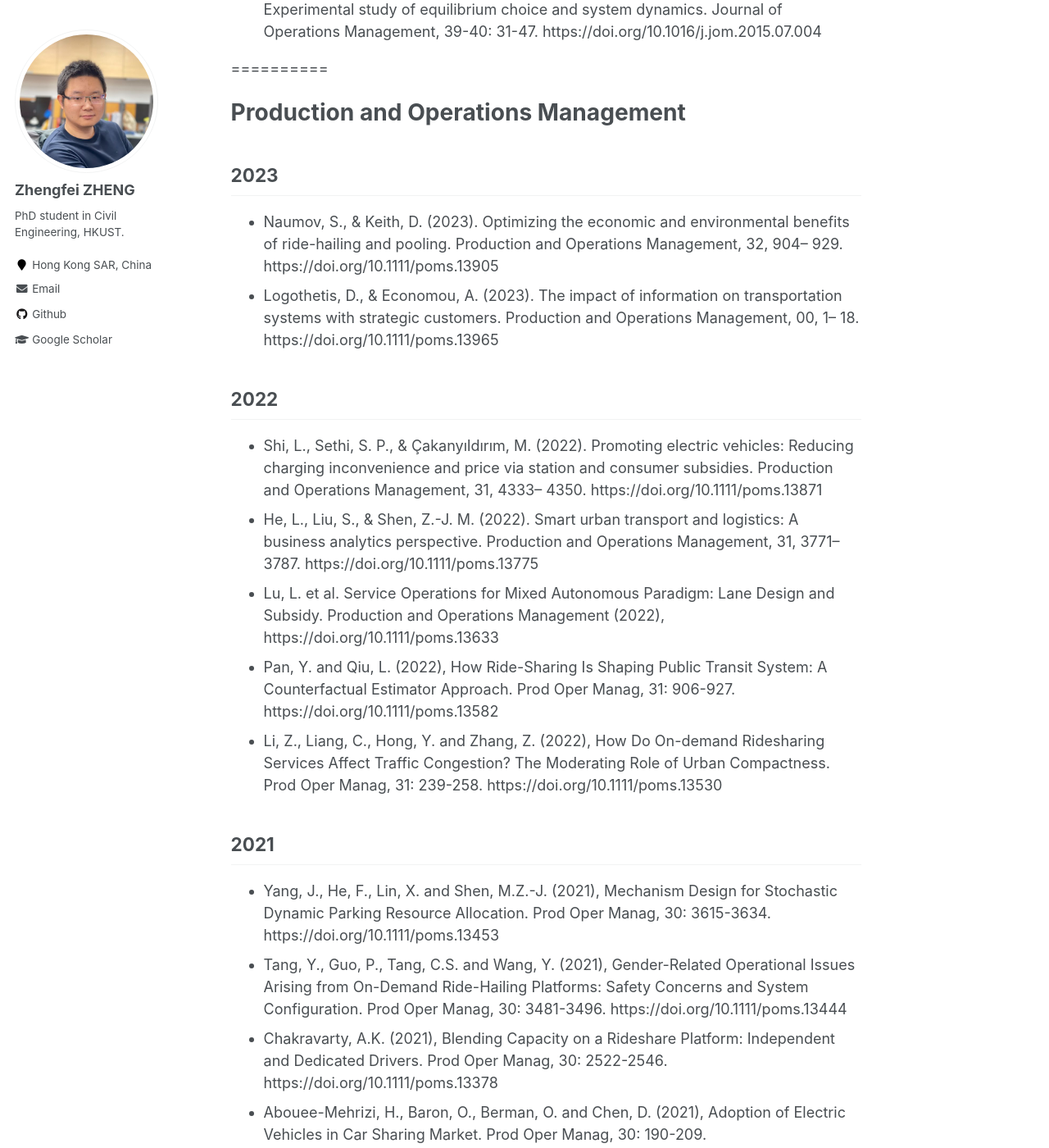
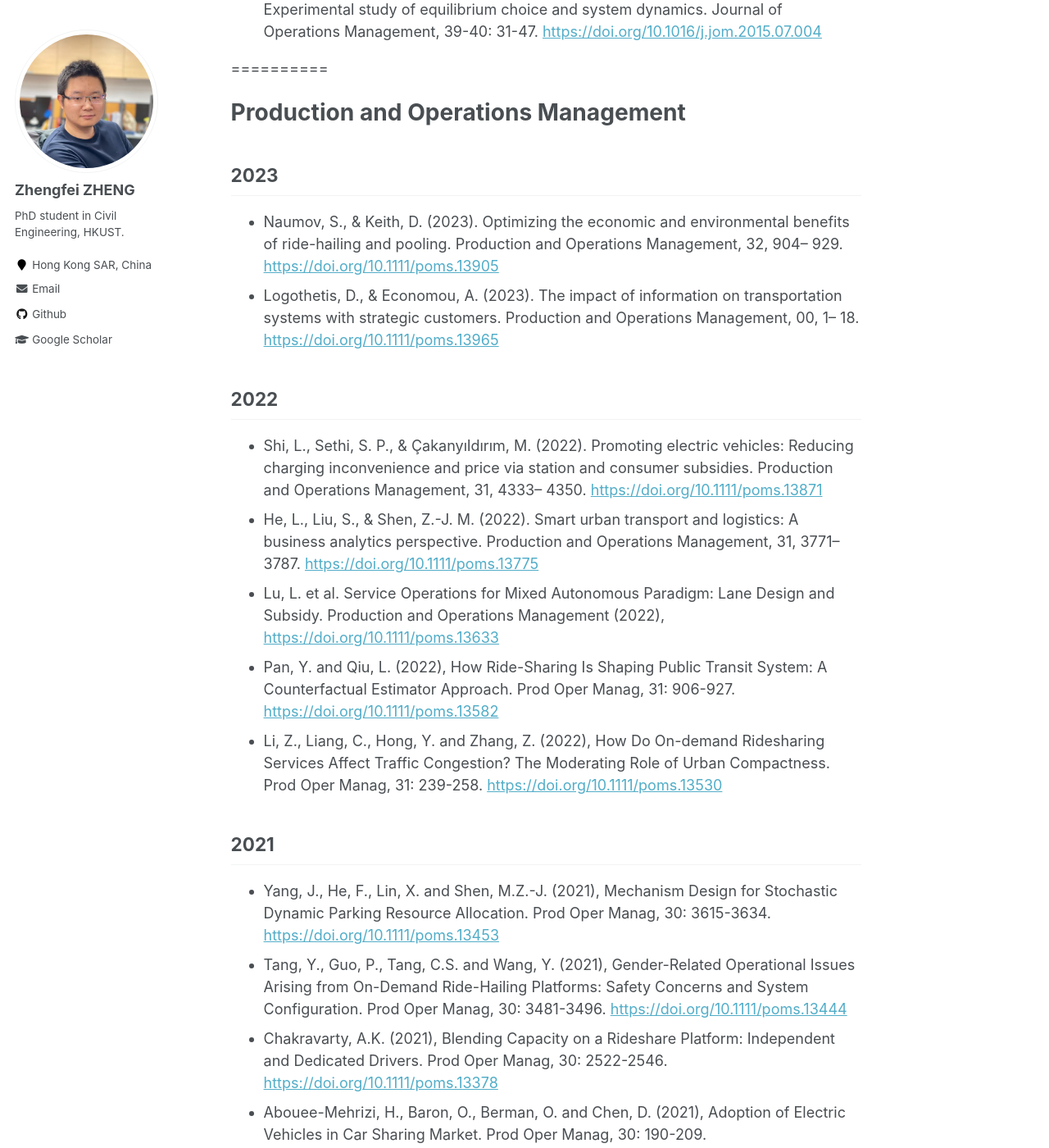
Before and after one commit to zf-z/zf-z.github.io, a Jekyll site: the page built from _posts/2023-04-26-UTD24-Transportation.md, in a window 1280 px wide and 1400 px high, scrolled down 1689 px. Shown: the whole window at 82% size. Built offline with Jekyll 4.4.1, drawn with Linux system fonts in a browser that asks for light colours; some of the changed text lies outside the part shown.

Commit message:
Update 2023-04-26-UTD24-Transportation.md

```diff
--- a/_posts/2023-04-26-UTD24-Transportation.md
+++ b/_posts/2023-04-26-UTD24-Transportation.md
@@ -7,29 +7,29 @@ tags:
   - Literature
   - Transportation
 ---
-The following list is updated from Ye Hongbo‘s github [repository](https://github.com/hb-ye/UTD24-Transportation/blob/main/README.md).  We collect a list of papers in UTD24 journals that are related to transportation for interested readers. Note that this list is not exhaustive, only caters for our own interests.
+The following list is updated from Ye Hongbo‘s [github repository](https://github.com/hb-ye/UTD24-Transportation/blob/main/README.md).  We collect a list of papers in UTD24 journals that are related to transportation for interested readers. Note that this list is not exhaustive, only caters for our own interests.
 
 # Journal of Operations Management
 
 ## 2023
-* Naumov, S., Keith, D. R., & Sterman, J. D. (2023). Accelerating vehicle fleet turnover to achieve sustainable mobility goals. Journal of Operations Management, 69( 1), 36– 66. https://doi.org/10.1002/joom.1173
-* Wang, L., Rabinovich, E., & Guda, H. (2023). An analysis of operating efficiency and policy implications in last-mile transportation following Amazon's integration. Journal of Operations Management, 69( 1), 9– 35. https://doi.org/10.1002/joom.1172
+* Naumov, S., Keith, D. R., & Sterman, J. D. (2023). Accelerating vehicle fleet turnover to achieve sustainable mobility goals. Journal of Operations Management, 69( 1), 36– 66. <https://doi.org/10.1002/joom.1173>
+* Wang, L., Rabinovich, E., & Guda, H. (2023). An analysis of operating efficiency and policy implications in last-mile transportation following Amazon's integration. Journal of Operations Management, 69( 1), 9– 35. <https://doi.org/10.1002/joom.1172>
 
 ## 2022
-* Barrios, J. M., Hochberg, Y. V., & Yi, H. (2022). The cost of convenience: Ridehailing and traffic fatalities. Journal of Operations Management, 1– 33. https://doi.org/10.1002/joom.1221
-* Castillo, V. E., Mollenkopf, D. A., Bell, J. E., & Esper, T. L. (2022). Designing technology for on-demand delivery: The effect of customer tipping on crowdsourced driver behavior and last mile performance. Journal of Operations Management, 68(5), 424– 453. https://doi.org/10.1002/joom.1187
+* Barrios, J. M., Hochberg, Y. V., & Yi, H. (2022). The cost of convenience: Ridehailing and traffic fatalities. Journal of Operations Management, 1– 33. <https://doi.org/10.1002/joom.1221>
+* Castillo, V. E., Mollenkopf, D. A., Bell, J. E., & Esper, T. L. (2022). Designing technology for on-demand delivery: The effect of customer tipping on crowdsourced driver behavior and last mile performance. Journal of Operations Management, 68(5), 424– 453. <https://doi.org/10.1002/joom.1187>
 
 ## 2021
-* Öhman, M, Hiltunen, M, Virtanen, K, Holmström, J. Frontlog. (2021). Scheduling in aircraft line maintenance: From explorative solution design to theoretical insight into buffer management. J Oper Manag. 2021; 67: 120– 151. https://doi.org/10.1002/joom.1108
+* Öhman, M, Hiltunen, M, Virtanen, K, Holmström, J. Frontlog. (2021). Scheduling in aircraft line maintenance: From explorative solution design to theoretical insight into buffer management. J Oper Manag. 2021; 67: 120– 151. <https://doi.org/10.1002/joom.1108>
 
 ## 2019
-* Bavafa, H, Terwiesch, C. (2019). Work after work: The impact of new service delivery models on work hours. J Oper Manag. 2019; 65: 636– 658. https://doi.org/10.1002/joom.1052
+* Bavafa, H, Terwiesch, C. (2019). Work after work: The impact of new service delivery models on work hours. J Oper Manag. 2019; 65: 636– 658. <https://doi.org/10.1002/joom.1052>
 
 ## 2018
-* Ta, H., Esper, T.L. and Hofer, A.R. (2018), Designing crowdsourced delivery systems: The effect of driver disclosure and ethnic similarity. Journal of Operations Management, 60: 19-33. https://doi.org/10.1016/j.jom.2018.06.001
+* Ta, H., Esper, T.L. and Hofer, A.R. (2018), Designing crowdsourced delivery systems: The effect of driver disclosure and ethnic similarity. Journal of Operations Management, 60: 19-33. <https://doi.org/10.1016/j.jom.2018.06.001>
 
 ## 2015
-* Liu, C., Mak, V. and Rapoport, A. (2015), Cost-sharing in directed networks: Experimental study of equilibrium choice and system dynamics. Journal of Operations Management, 39-40: 31-47. https://doi.org/10.1016/j.jom.2015.07.004
+* Liu, C., Mak, V. and Rapoport, A. (2015), Cost-sharing in directed networks: Experimental study of equilibrium choice and system dynamics. Journal of Operations Management, 39-40: 31-47. <https://doi.org/10.1016/j.jom.2015.07.004>
 
 
 ==========
@@ -37,29 +37,29 @@ The following list is updated from Ye Hongbo‘s github [repository](https://git
 # Production and Operations Management
 
 ## 2023
-* Naumov, S., & Keith, D. (2023). Optimizing the economic and environmental benefits of ride-hailing and pooling. Production and Operations Management, 32, 904– 929. https://doi.org/10.1111/poms.13905
-* Logothetis, D., & Economou, A. (2023). The impact of information on transportation systems with strategic customers. Production and Operations Management, 00, 1– 18. https://doi.org/10.1111/poms.13965
+* Naumov, S., & Keith, D. (2023). Optimizing the economic and environmental benefits of ride-hailing and pooling. Production and Operations Management, 32, 904– 929. <https://doi.org/10.1111/poms.13905>
+* Logothetis, D., & Economou, A. (2023). The impact of information on transportation systems with strategic customers. Production and Operations Management, 00, 1– 18. <https://doi.org/10.1111/poms.13965>
 
 ## 2022
-* Shi, L., Sethi, S. P., & Çakanyıldırım, M. (2022). Promoting electric vehicles: Reducing charging inconvenience and price via station and consumer subsidies. Production and Operations Management, 31, 4333– 4350. https://doi.org/10.1111/poms.13871
-* He, L., Liu, S., & Shen, Z.-J. M. (2022). Smart urban transport and logistics: A business analytics perspective. Production and Operations Management, 31, 3771– 3787. https://doi.org/10.1111/poms.13775
-* Lu, L. et al. Service Operations for Mixed Autonomous Paradigm: Lane Design and Subsidy. Production and Operations Management (2022), https://doi.org/10.1111/poms.13633
-* Pan, Y. and Qiu, L. (2022), How Ride-Sharing Is Shaping Public Transit System: A Counterfactual Estimator Approach. Prod Oper Manag, 31: 906-927. https://doi.org/10.1111/poms.13582
-* Li, Z., Liang, C., Hong, Y. and Zhang, Z. (2022), How Do On-demand Ridesharing Services Affect Traffic Congestion? The Moderating Role of Urban Compactness. Prod Oper Manag, 31: 239-258. https://doi.org/10.1111/poms.13530
+* Shi, L., Sethi, S. P., & Çakanyıldırım, M. (2022). Promoting electric vehicles: Reducing charging inconvenience and price via station and consumer subsidies. Production and Operations Management, 31, 4333– 4350. <https://doi.org/10.1111/poms.13871>
+* He, L., Liu, S., & Shen, Z.-J. M. (2022). Smart urban transport and logistics: A business analytics perspective. Production and Operations Management, 31, 3771– 3787. <https://doi.org/10.1111/poms.13775>
+* Lu, L. et al. Service Operations for Mixed Autonomous Paradigm: Lane Design and Subsidy. Production and Operations Management (2022), <https://doi.org/10.1111/poms.13633>
+* Pan, Y. and Qiu, L. (2022), How Ride-Sharing Is Shaping Public Transit System: A Counterfactual Estimator Approach. Prod Oper Manag, 31: 906-927. <https://doi.org/10.1111/poms.13582>
+* Li, Z., Liang, C., Hong, Y. and Zhang, Z. (2022), How Do On-demand Ridesharing Services Affect Traffic Congestion? The Moderating Role of Urban Compactness. Prod Oper Manag, 31: 239-258. <https://doi.org/10.1111/poms.13530>
 
 ## 2021
-* Yang, J., He, F., Lin, X. and Shen, M.Z.-J. (2021), Mechanism Design for Stochastic Dynamic Parking Resource Allocation. Prod Oper Manag, 30: 3615-3634. https://doi.org/10.1111/poms.13453
-* Tang, Y., Guo, P., Tang, C.S. and Wang, Y. (2021), Gender-Related Operational Issues Arising from On-Demand Ride-Hailing Platforms: Safety Concerns and System Configuration. Prod Oper Manag, 30: 3481-3496. https://doi.org/10.1111/poms.13444
-* Chakravarty, A.K. (2021), Blending Capacity on a Rideshare Platform: Independent and Dedicated Drivers. Prod Oper Manag, 30: 2522-2546. https://doi.org/10.1111/poms.13378
-* Abouee-Mehrizi, H., Baron, O., Berman, O. and Chen, D. (2021), Adoption of Electric Vehicles in Car Sharing Market. Prod Oper Manag, 30: 190-209. https://doi.org/10.1111/poms.13262
+* Yang, J., He, F., Lin, X. and Shen, M.Z.-J. (2021), Mechanism Design for Stochastic Dynamic Parking Resource Allocation. Prod Oper Manag, 30: 3615-3634. <https://doi.org/10.1111/poms.13453>
+* Tang, Y., Guo, P., Tang, C.S. and Wang, Y. (2021), Gender-Related Operational Issues Arising from On-Demand Ride-Hailing Platforms: Safety Concerns and System Configuration. Prod Oper Manag, 30: 3481-3496. <https://doi.org/10.1111/poms.13444>
+* Chakravarty, A.K. (2021), Blending Capacity on a Rideshare Platform: Independent and Dedicated Drivers. Prod Oper Manag, 30: 2522-2546. <https://doi.org/10.1111/poms.13378>
+* Abouee-Mehrizi, H., Baron, O., Berman, O. and Chen, D. (2021), Adoption of Electric Vehicles in Car Sharing Market. Prod Oper Manag, 30: 190-209. <https://doi.org/10.1111/poms.13262>
 
 ## 2020
 * Valogianni, K., et al. (2020). Sustainable Electric Vehicle Charging using Adaptive Pricing. Production and Operations Management, https://doi.org/10.1111/poms.13179
-* Naumov, S., Keith, D.R. and Fine, C.H. (2020), Unintended Consequences of Automated Vehicles and Pooling for Urban Transportation Systems. Prod Oper Manag, 29: 1354-1371. https://doi.org/10.1111/poms.13166
+* Naumov, S., Keith, D.R. and Fine, C.H. (2020), Unintended Consequences of Automated Vehicles and Pooling for Urban Transportation Systems. Prod Oper Manag, 29: 1354-1371. <https://doi.org/10.1111/poms.13166>
 
 ## 2018
-* Freund, D., Henderson, S.G. and Shmoys, D.B. (2018), Minimizing Multimodular Functions and Allocating Capacity in Bike-Sharing Systems. Prod Oper Manag, 27: 2346-2349. https://doi.org/10.1111/poms.12965
-* Mak, V., Seale, D.A., Gisches, E.J., Yang, R., Cheng, M., Moon, M. and Rapoport, A. (2018), The Braess Paradox and Coordination Failure in Directed Networks with Mixed Externalities. Prod Oper Manag, 27: 717-733. https://doi.org/10.1111/poms.12827
+* Freund, D., Henderson, S.G. and Shmoys, D.B. (2018), Minimizing Multimodular Functions and Allocating Capacity in Bike-Sharing Systems. Prod Oper Manag, 27: 2346-2349. <https://doi.org/10.1111/poms.12965>
+* Mak, V., Seale, D.A., Gisches, E.J., Yang, R., Cheng, M., Moon, M. and Rapoport, A. (2018), The Braess Paradox and Coordination Failure in Directed Networks with Mixed Externalities. Prod Oper Manag, 27: 717-733. <https://doi.org/10.1111/poms.12827>
 
 
 ==========
```
